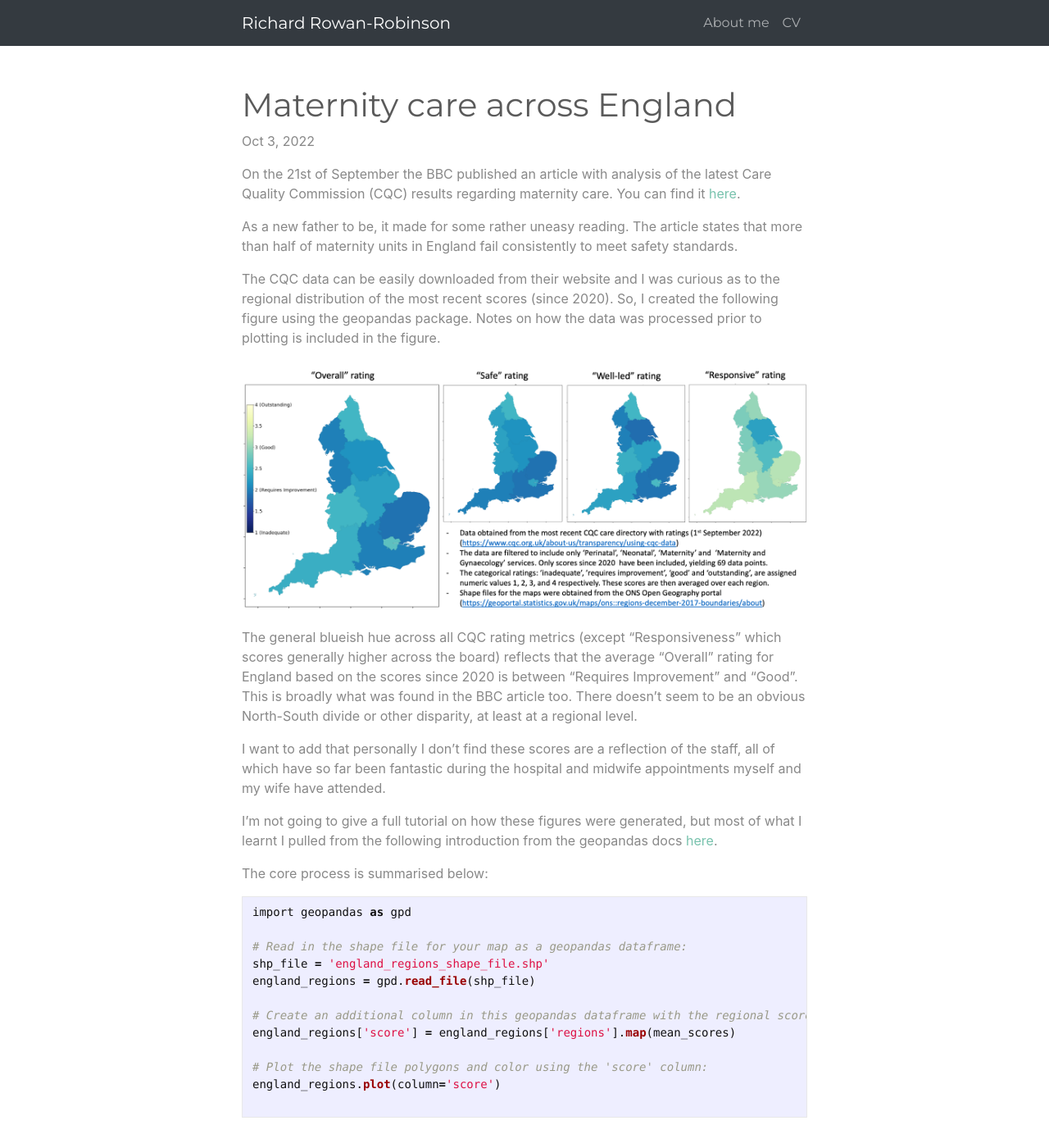
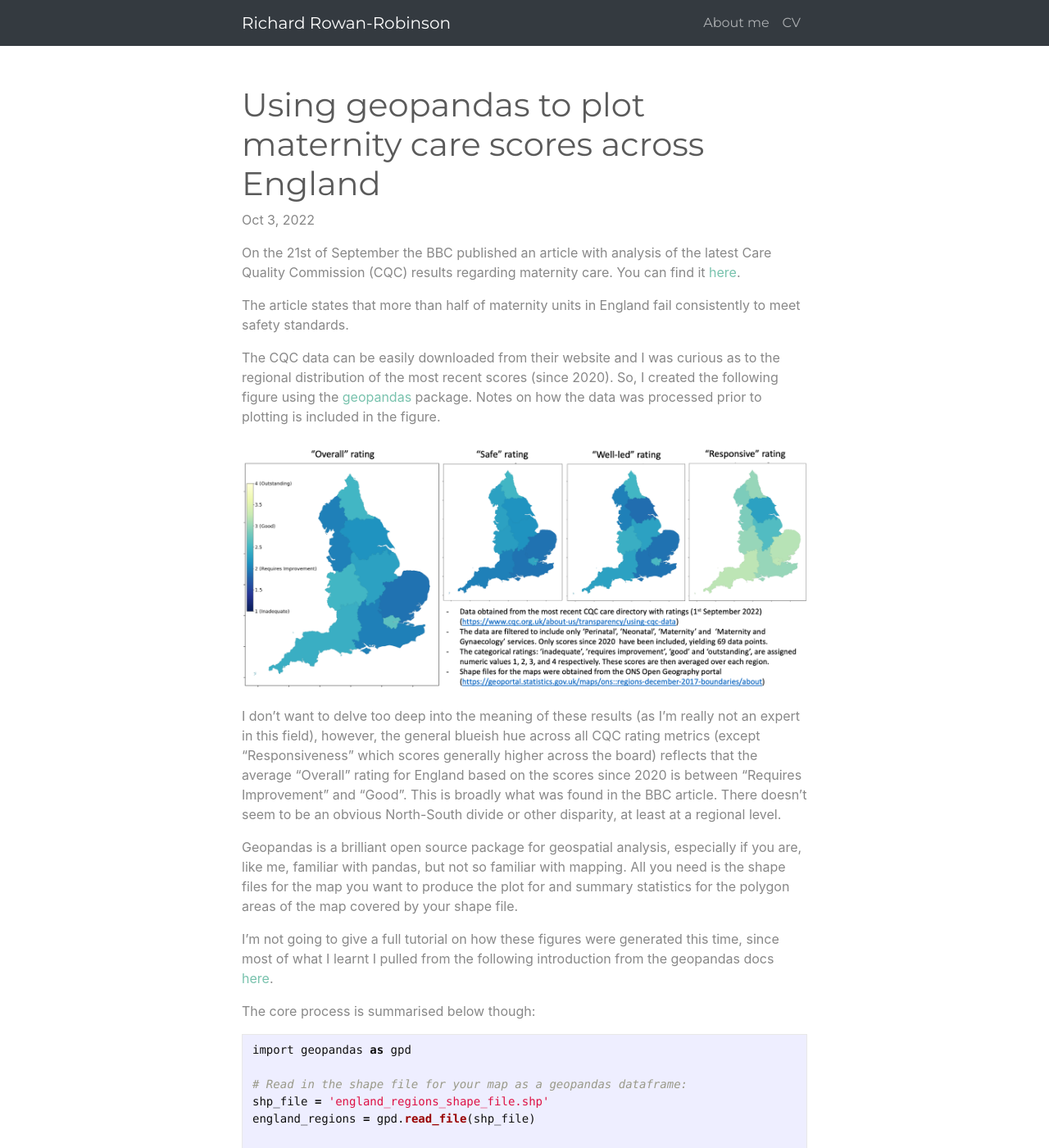
Before and after one commit to rich970/rich970.github.io, a Jekyll site: the page built from _posts/2022-10-03-CQC-ratings.md, in a window 1280 px wide and 1400 px high. Shown: the whole window at 82% size. Built offline with Jekyll 4.4.1, drawn with Linux system fonts in a browser that asks for light colours; our own code applies the rules of GitHub Pages for plain Markdown files.

Commit message:
post 03-10

````diff
--- a/_posts/2022-10-03-CQC-ratings.md
+++ b/_posts/2022-10-03-CQC-ratings.md
@@ -1,35 +1,36 @@
 ---
-title: Maternity care across England
+title: Using geopandas to plot maternity care scores across England
 image: /assets/20221003-imgs/combined-maps.png
 ---
 
 On the 21st of September the BBC published an article with analysis of the latest Care Quality
 Commission (CQC) results regarding maternity care. You can find it [here](https://www.bbc.co.uk/news/health-62569344).
 
-As a new father to be, it made for some rather uneasy reading. The article states that
-more than half of maternity units in England fail consistently to meet safety standards.
+The article states that more than half of maternity units in England fail consistently to meet safety standards.
 
 The CQC data can be easily downloaded from their website and I was curious as to the
 regional distribution of the most recent scores (since 2020). So, I created the following
-figure using the geopandas package. Notes on how the data was processed prior to plotting
+figure using the [geopandas](https://geopandas.org/en/stable/) package. Notes on how the data was processed prior to plotting
 is included in the figure.
 
 ![png](/assets/20221003-imgs/combined-maps.png)
 
-The general blueish hue across all CQC rating metrics (except "Responsiveness" which scores
-generally higher across the board) reflects that the average "Overall" rating for England
-based on the scores since 2020 is between "Requires Improvement" and "Good". This is broadly
-what was found in the BBC article too. There doesn't seem to be an obvious North-South divide
-or other disparity, at least at a regional level.
+I don't want to delve too deep into the meaning of these results (as I'm really not an
+expert in this field), however, the general blueish hue across all CQC rating metrics
+(except "Responsiveness" which scores generally higher across the board) reflects that the
+average "Overall" rating for England based on the scores since 2020 is between
+"Requires Improvement" and "Good". This is broadly what was found in the BBC article.
+There doesn't seem to be an obvious North-South divide or other disparity, at least at a regional level.
 
-I want to add that personally I don't find these scores are a reflection of the staff,
-all of which have so far been fantastic during the hospital and midwife appointments myself and my
-wife have attended.
+Geopandas is a brilliant open source package for geospatial analysis, especially if you are, like me,
+familiar with pandas, but not so familiar with mapping. All you need is the shape files for
+the map you want to produce the plot for and summary statistics for the polygon areas of the map
+covered by your shape file.
 
-I'm not going to give a full tutorial on how these figures were generated, but most of
+I'm not going to give a full tutorial on how these figures were generated this time, since most of
 what I learnt I pulled from the following introduction from the geopandas docs [here](https://geopandas.org/en/stable/docs/user_guide/mapping.html).
 
-The core process is summarised below:
+The core process is summarised below though:
 
 ```python
 import geopandas as gpd
````
